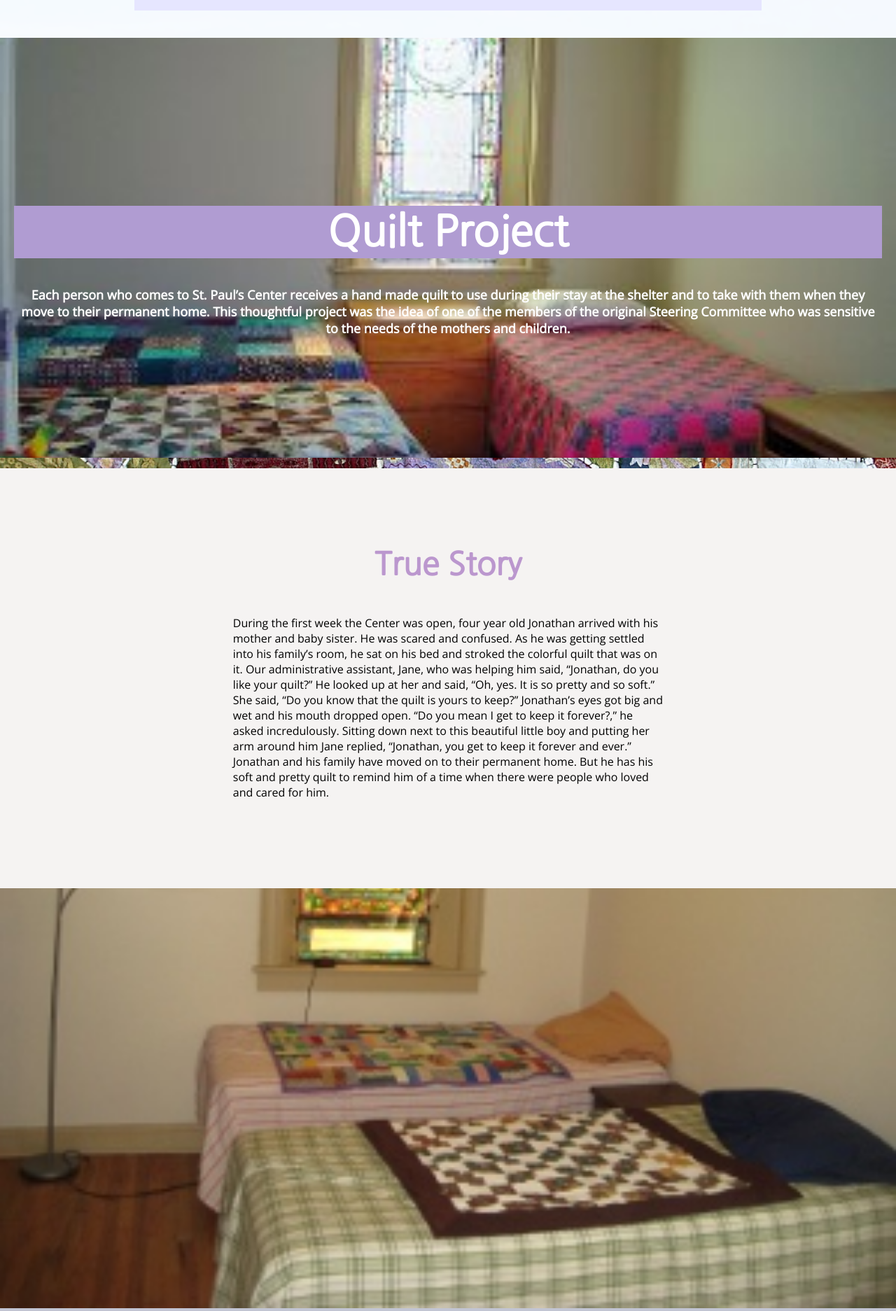
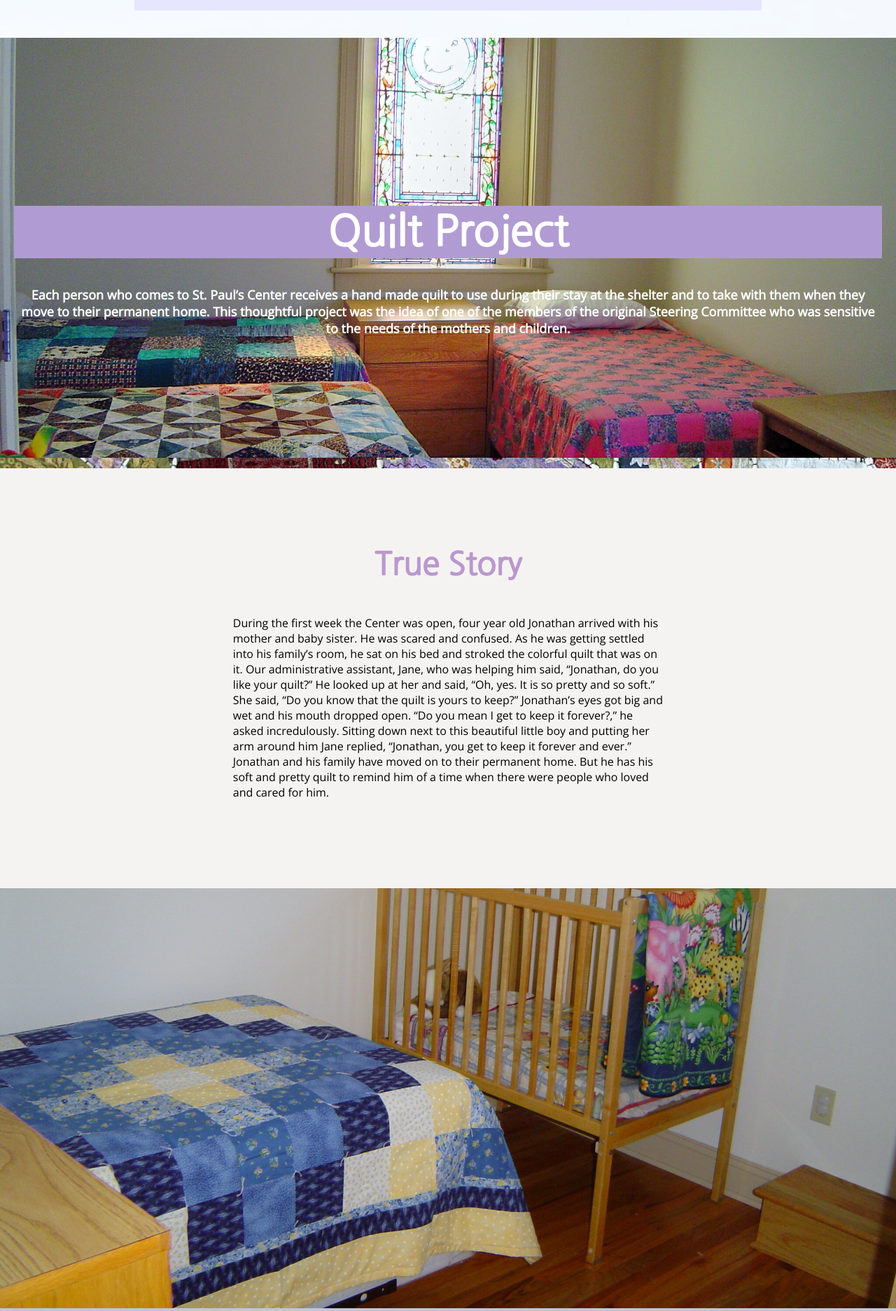
Before and after one commit to jonathanfolino/stpaulscenter-acc, a plain HTML site: page ourprojects.html in a window 1280 px wide. Shown: the part 1786-3659 px from the top of the page at 70% size. Drawn offline with nearby package versions, Linux system fonts and the light colour scheme.

Commit message:
updated our projects

```diff
--- a/css/style.css
+++ b/css/style.css
@@ -481,7 +481,7 @@ h4{
     right: 0; */
     height: 600px;
     width: 100%;
-    background-image: url("../img/quilts.jpg");
+    background-image: url("../img/016_16.jpg");
     background-position: center;
     background-repeat: no-repeat;
     background-size: cover;
@@ -544,7 +544,7 @@ h4{
     left: 0;
     right: 0;
     z-index: 1; */
-    background-image: url("../img/quilts2.jpg");
+    background-image: url("../img/014_14.jpg");
     background-position: bottom;
     background-repeat: no-repeat;
     background-size: cover;
```
Also changed, not shown: img/008_8.JPG (added), img/014_14.JPG (added), img/015_15.JPG (added), img/016_16.JPG (added), img/017_17.JPG (added), img/019_19.JPG (added).
